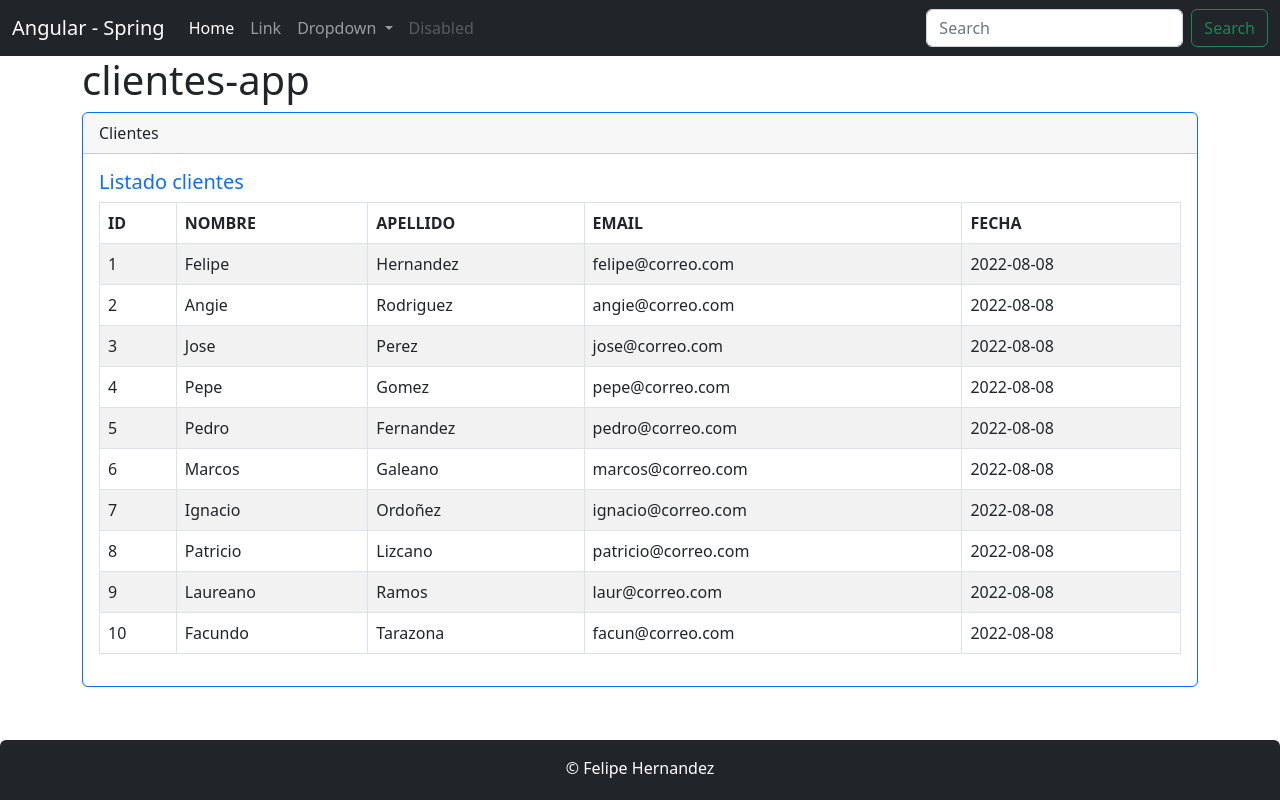
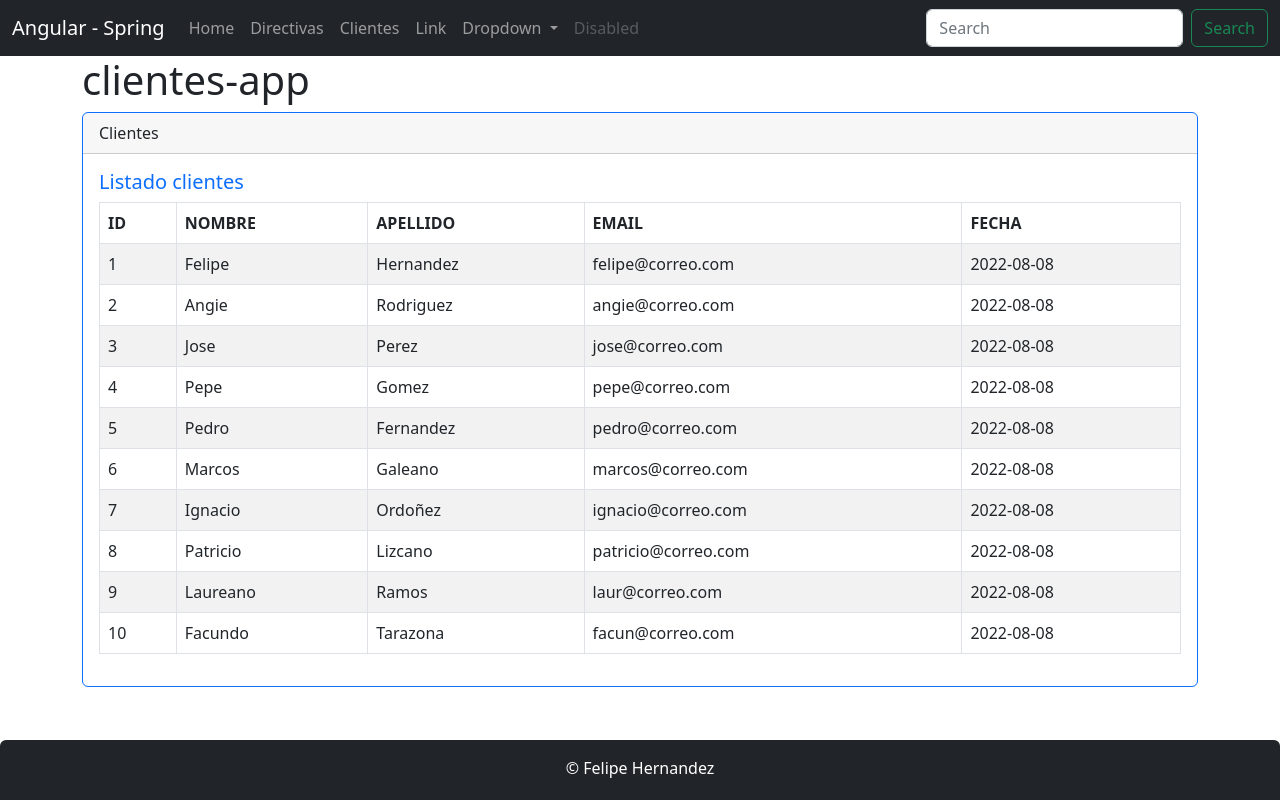
Before and after one commit to FelipeHernandez98/app-clientes-angular, an Angular app: page /clientes in a window 1280 px wide. Built offline with nearby package versions, Linux system fonts and the light colour scheme.

Commit message:
implementando rutas en Angular

```diff
--- a/src/app/app.component.html
+++ b/src/app/app.component.html
@@ -2,7 +2,9 @@
 <div class="container">
   <h1>{{ title }}</h1>
 
-  <app-clientes></app-clientes>
+  <router-outlet>
+
+  </router-outlet>
 
 
 </div>
--- a/src/app/header/header.component.html
+++ b/src/app/header/header.component.html
@@ -7,7 +7,13 @@
       <div class="collapse navbar-collapse" id="navbarSupportedContent">
         <ul class="navbar-nav me-auto mb-2 mb-lg-0">
           <li class="nav-item">
-            <a class="nav-link active" aria-current="page" href="#">Home</a>
+            <a class="nav-link" aria-current="page" href="#">Home</a>
+          </li>
+          <li class="nav-item" routerLinkActive="active">
+            <a class="nav-link" routerLink="/directivas">Directivas</a>
+          </li>
+          <li class="nav-item" routerLinkActive="active">
+            <a class="nav-link" routerLink="/clientes">Clientes</a>
           </li>
           <li class="nav-item">
             <a class="nav-link" href="#">Link</a>
```
Also changed, not shown: src/app/app.module.ts (+9 -1 lines).
